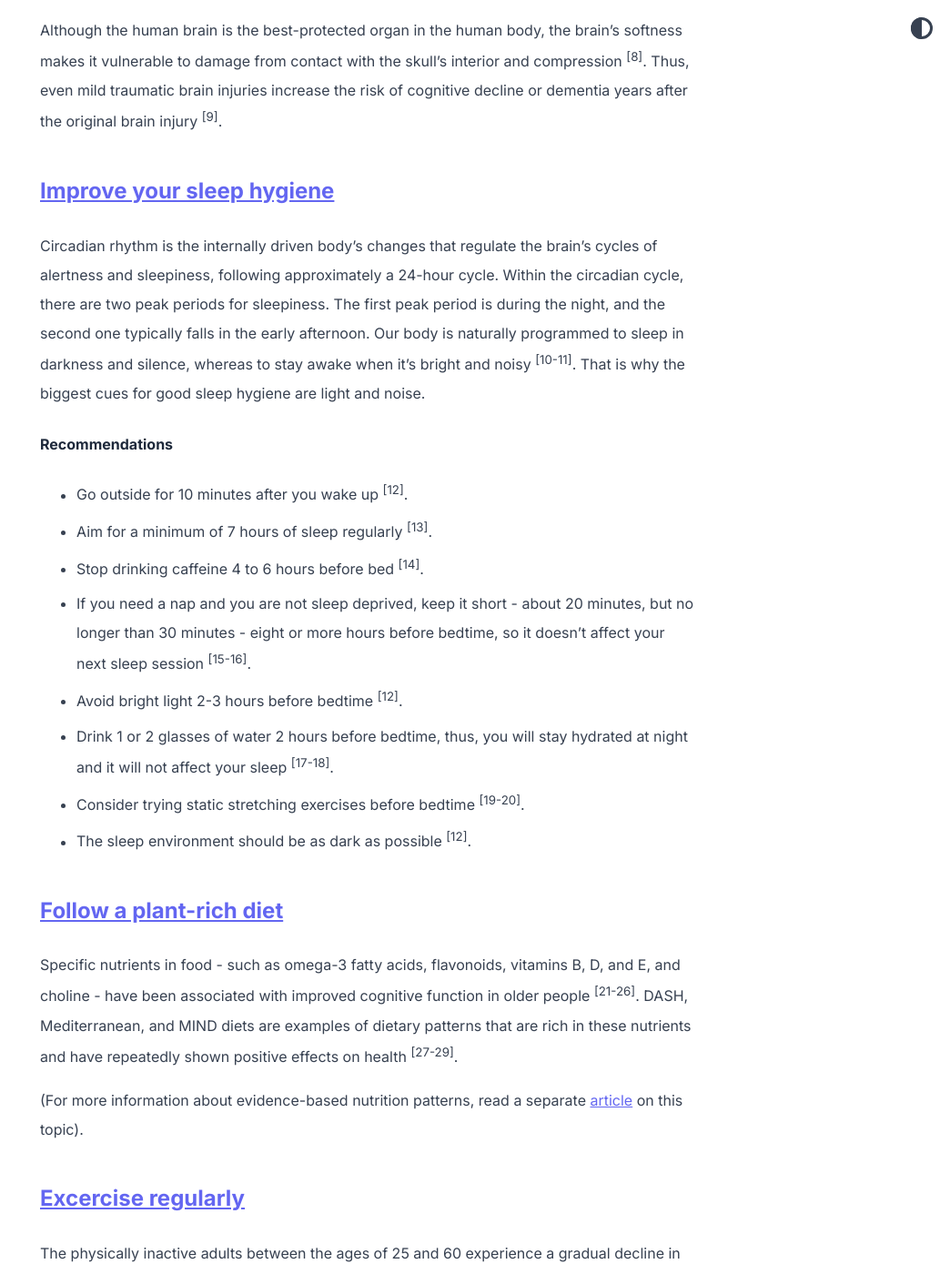
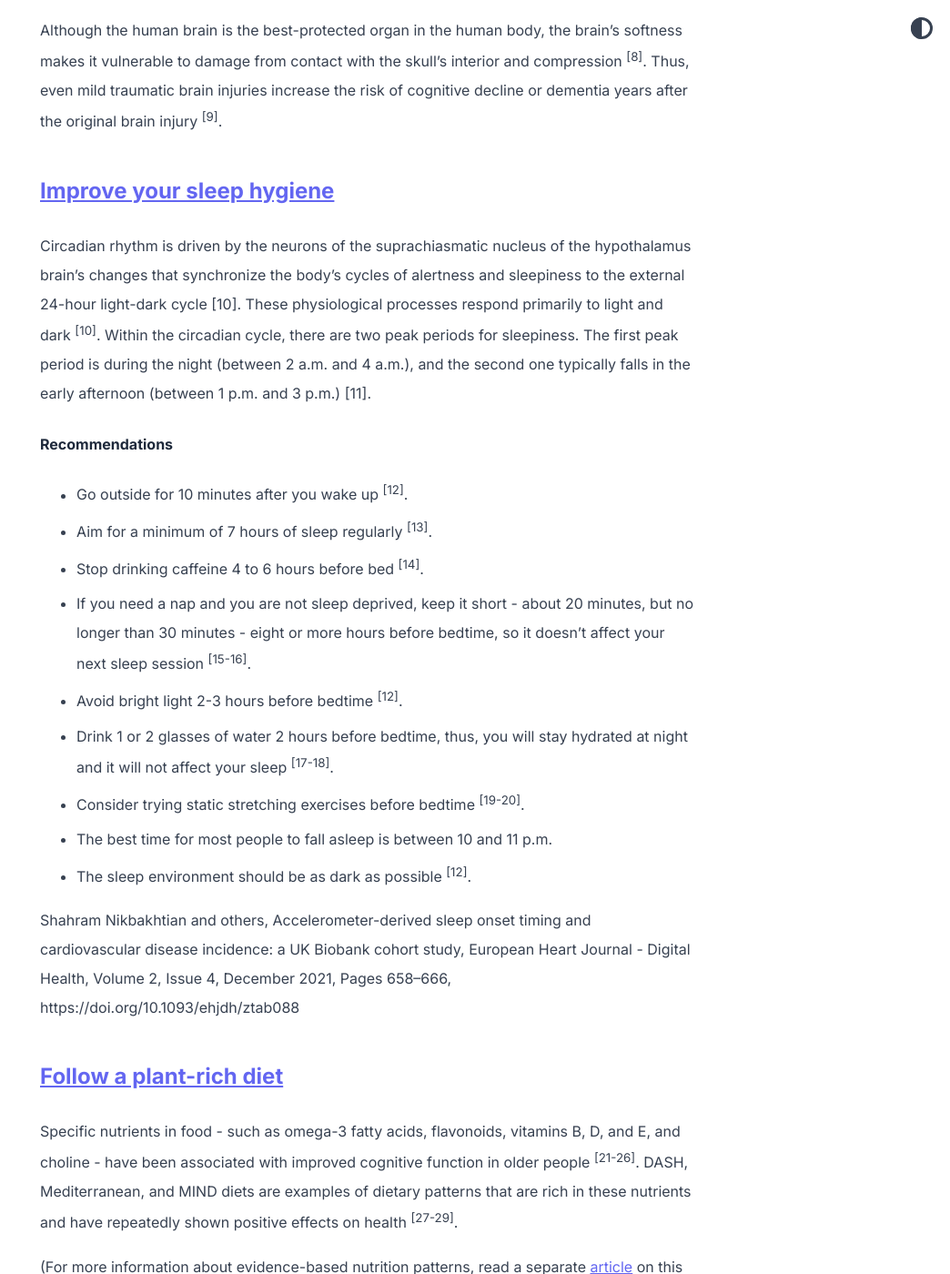
Before and after one commit to abhinavs/moonwalk, a Jekyll site: the page built from _posts/2023-07-19-brain-health.md, in a window 1280 px wide and 1400 px high, scrolled down 804 px. Shown: the whole window at 91% size, without its empty margins (236-1280 px from the left). Built offline with Jekyll 4.4.1, drawn with Linux system fonts in a browser that asks for light colours; some of the changed text lies outside the part shown.

Commit message:
Update 2023-07-19-brain-health.md

```diff
--- a/_posts/2023-07-19-brain-health.md
+++ b/_posts/2023-07-19-brain-health.md
@@ -21,7 +21,9 @@ Although the human brain is the best-protected organ in the human body, the brai
 
 ## [Improve your sleep hygiene](#improve-your-sleep-hygiene)
 
-Circadian rhythm is the internally driven body’s changes that regulate the brain's cycles of alertness and sleepiness, following approximately a 24-hour cycle. Within the circadian cycle, there are two peak periods for sleepiness. The first peak period is during the night, and the second one typically falls in the early afternoon. Our body is naturally programmed to sleep in darkness and silence, whereas to stay awake when it's bright and noisy <sup>[10-11]</sup>. That is why the biggest cues for good sleep hygiene are light and noise.
+
+
+Circadian rhythm is driven by the neurons of the suprachiasmatic nucleus of the hypothalamus brain's changes  that synchronize the body's cycles of alertness and sleepiness to the external 24-hour light-dark cycle [10]. These physiological processes respond primarily to light and dark <sup>[10]</sup>. Within the circadian cycle, there are two peak periods for sleepiness. The first peak period is during the night (between 2 a.m. and 4 a.m.), and the second one typically falls in the early afternoon (between 1 p.m. and 3 p.m.) [11].
 
 #### Recommendations
 -   Go outside for 10 minutes after you wake up <sup>[12]</sup>.
@@ -31,8 +33,10 @@ Circadian rhythm is the internally driven body’s changes that regulate the bra
 -   Avoid bright light 2-3 hours before bedtime <sup>[12]</sup>.
 -   Drink 1 or 2 glasses of water 2 hours before bedtime, thus, you will stay hydrated at night and it will not affect your sleep <sup>[17-18]</sup>.
 -   Consider trying static stretching exercises before bedtime <sup>[19-20]</sup>.
+-   The best time for most people to fall asleep is between 10 and 11 p.m.
 -   The sleep environment should be as dark as possible <sup>[12]</sup>.
 
+Shahram Nikbakhtian and others, Accelerometer-derived sleep onset timing and cardiovascular disease incidence: a UK Biobank cohort study, European Heart Journal - Digital Health, Volume 2, Issue 4, December 2021, Pages 658–666, https://doi.org/10.1093/ehjdh/ztab088
 
 ## [Follow a plant-rich diet](#follow-a-plant-rich-diet)
 
```
